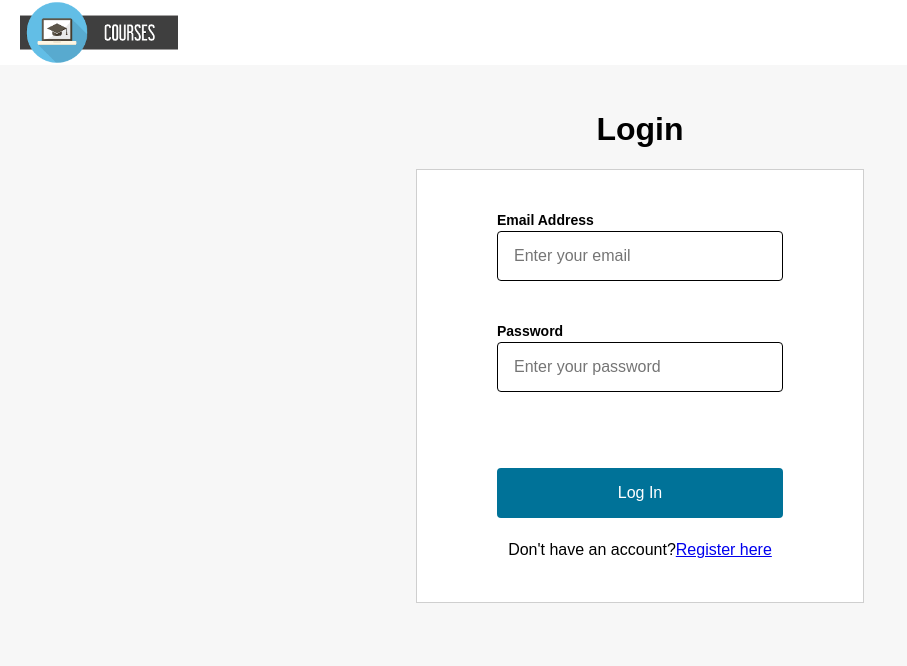
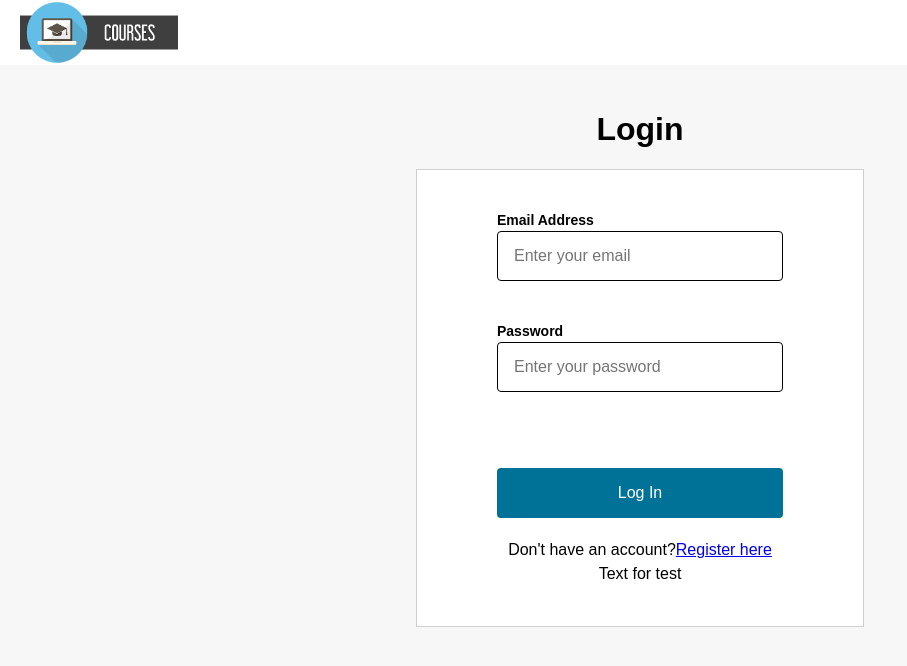
Before and after one commit to Novikov-Ilya/courses, a React (Vite) app: page /login in a window 1280 px wide. Shown: the top 666 px of the page, without its empty margins (0-907 px from the left). Built offline with nearby package versions, Linux system fonts and the light colour scheme; no server answers.

Commit message:
minor changes to test pipeline

```diff
--- a/src/components/Login/Login.tsx
+++ b/src/components/Login/Login.tsx
@@ -77,6 +77,7 @@ export const Login = () => {
 
           <p>{dictionary.registerIfNoAccount}
             <Link to={'/registration'}>{dictionary.linkRegistration}</Link>
+            <p>Text for test</p>
           </p>
         </SimpleFormStyled>
       </WrapperStyled>
```
